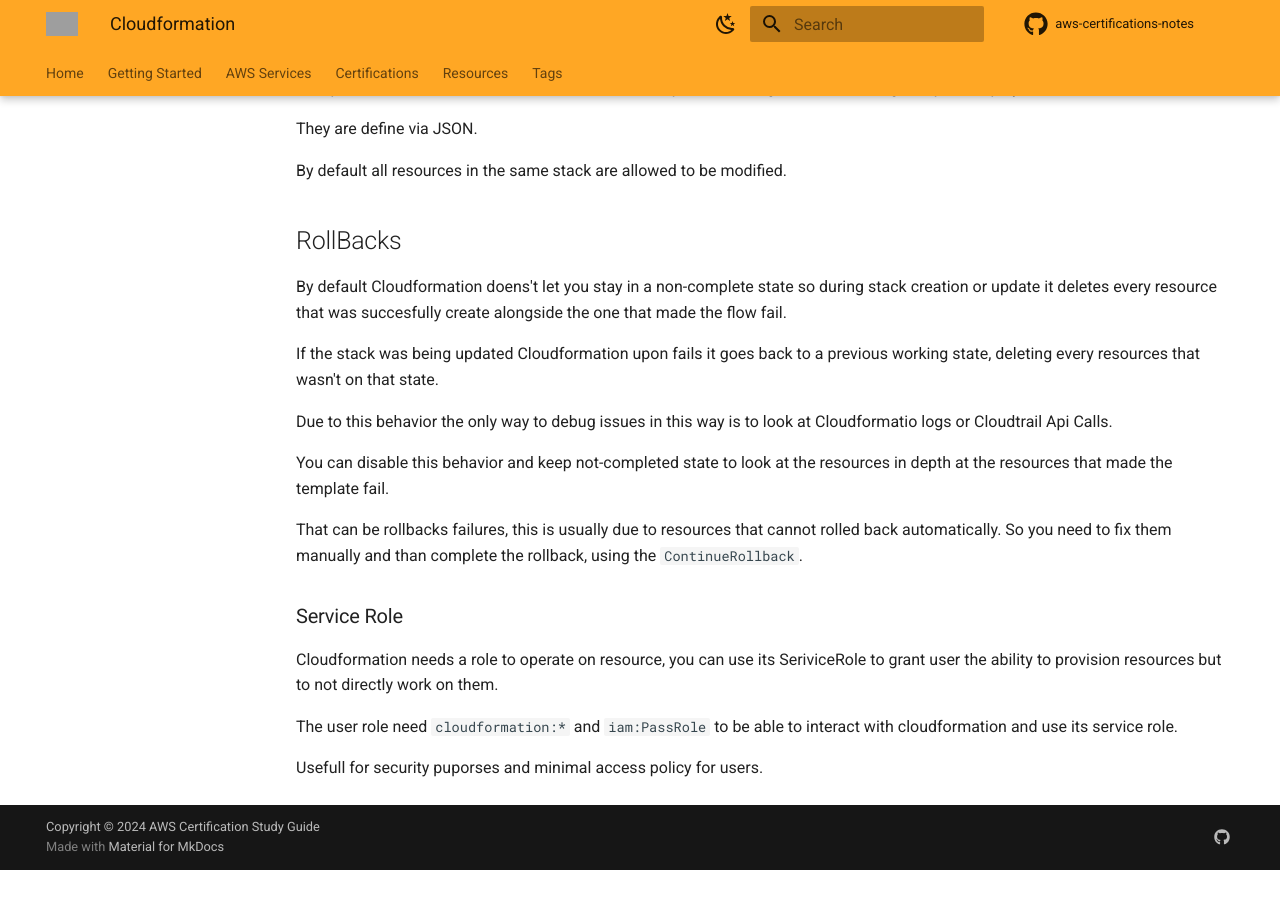
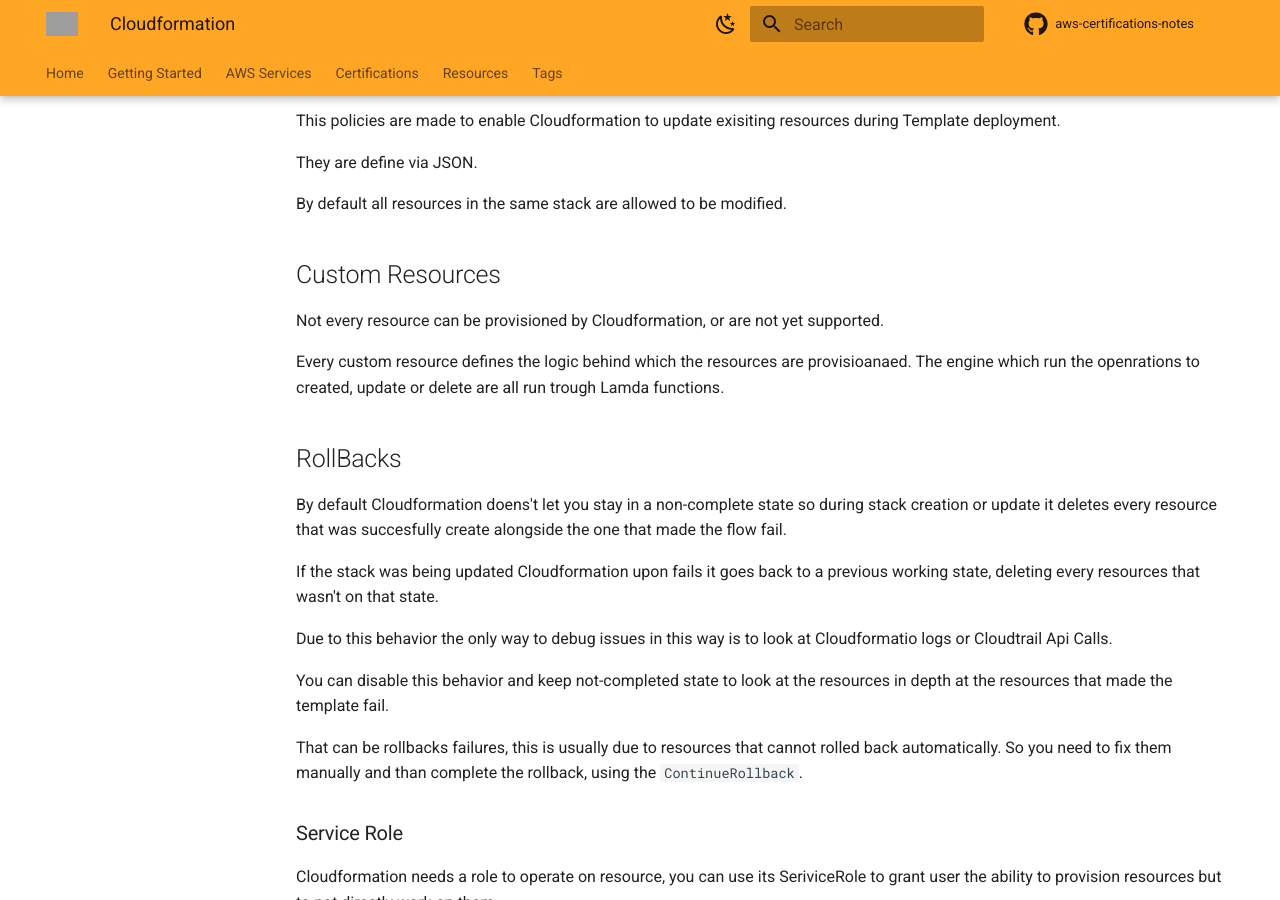
Before and after one commit to Bozz95/aws-certifications-notes, an MkDocs documentation site: the page built from docs/services/iac/cloudformation.md, in a window 1280 px wide and 900 px high, scrolled down 6045 px. Built offline with MkDocs 1.6.1 and Material for MkDocs 9.7.7, drawn with Linux system fonts in a browser that asks for light colours; comment, search, counter and statistics services are not loaded; before the commit the page ends 6915 px from its top, so only the background shows below that; grey boxes are pictures that could not be loaded.

Commit message:
fix: added first chapter about custom resources

```diff
--- a/docs/services/iac/cloudformation.md
+++ b/docs/services/iac/cloudformation.md
@@ -20,6 +20,7 @@
     - [`Fn::ImportValue`](#fnimportvalue)
   - [Deletion Policy](#deletion-policy)
   - [Stack Policies](#stack-policies)
+- [Custom Resources](#custom-resources)
 - [RollBacks](#rollbacks)
   - [Service Role](#service-role)
 
@@ -235,7 +236,12 @@
 
 By default all resources in the same stack are allowed to be modified.
 
+## Custom Resources
 
+Not every resource can be provisioned by Cloudformation, or are not yet supported.
+
+Every custom resource defines the logic behind which the resources are provisioanaed.
+The engine which run the openrations to created, update or delete  are all run trough Lamda functions.
 
 ## RollBacks
 
```
